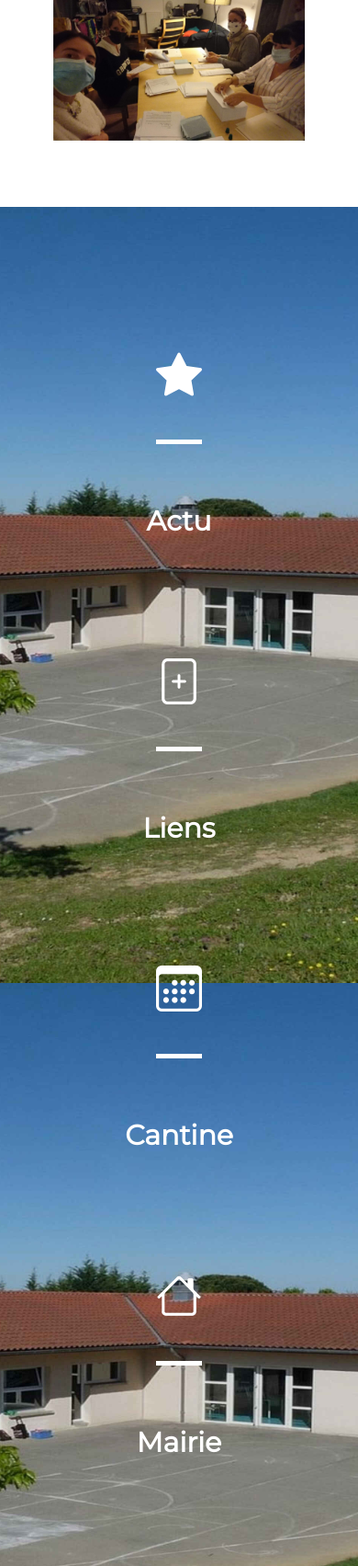
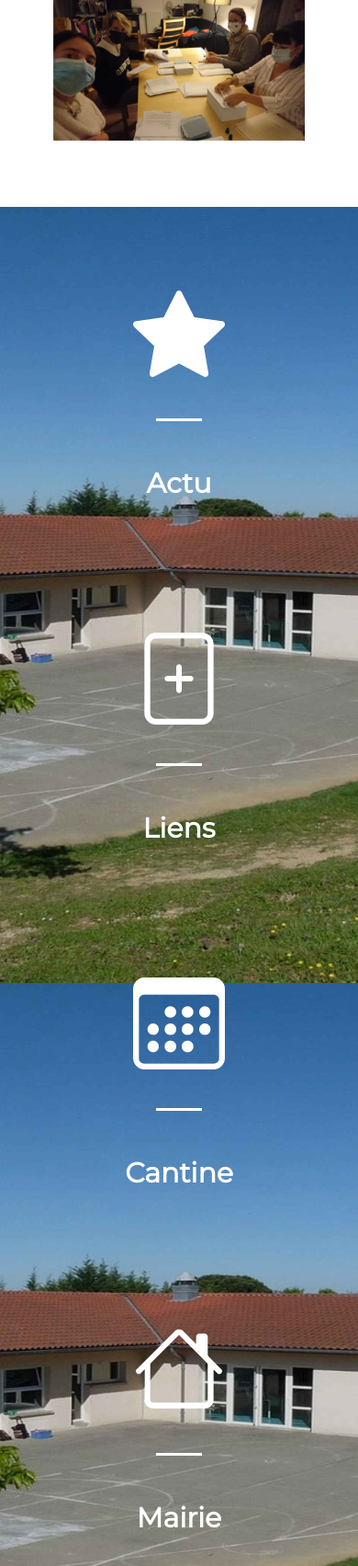
Before and after one commit to Skencker/ape-php, a PHP site: page / in a window 390 px wide. Shown: the part 1350-3053 px from the top of the page at 92% size. Run offline with PHP 8.4, Linux system fonts and the light colour scheme; some libraries are stand-ins or nearby versions.

Commit message:
rectif hr

```diff
--- a/index.html
+++ b/index.html
@@ -165,7 +165,7 @@
                           <div class="d-flex justify-content-center ">
                             <i class="bi bi-star-fill text-center p-3"></i>
                           </div>
-                          <hr>
+                          <hr >
                           <h3 class="text-center">Actu</h3>
                         </a>
                       </div>
--- a/style.css
+++ b/style.css
@@ -208,21 +208,6 @@ img {
   animation: slide-in-left 4s 0.5s cubic-bezier(0.25, 0.46, 0.45, 0.94) both;
 }
 
-@media screen and (max-width: 700px) {
-  .lien-info {
-    height: 1500px
-  }
-
-  .lien-info i {
-    font-size: 100px;
-  }
-
-  hr {
-    width: 50px;
-    padding-bottom: 5px;
-    opacity: 1;
-  }
-};
 
 hr {
   background-color: white;
@@ -255,6 +240,20 @@ hr {
   color: var(--jaune);
 }
 
+@media screen and (max-width: 700px) {
+  .lien-info {
+    height: 1500px
+  }
+
+  .lien-info i {
+    font-size: 100px;
+  }
+
+  hr {
+    width: 50px;
+    opacity: 1;
+  }
+};
 .cards a {
   font-size: 15px;
   color: white;
```
